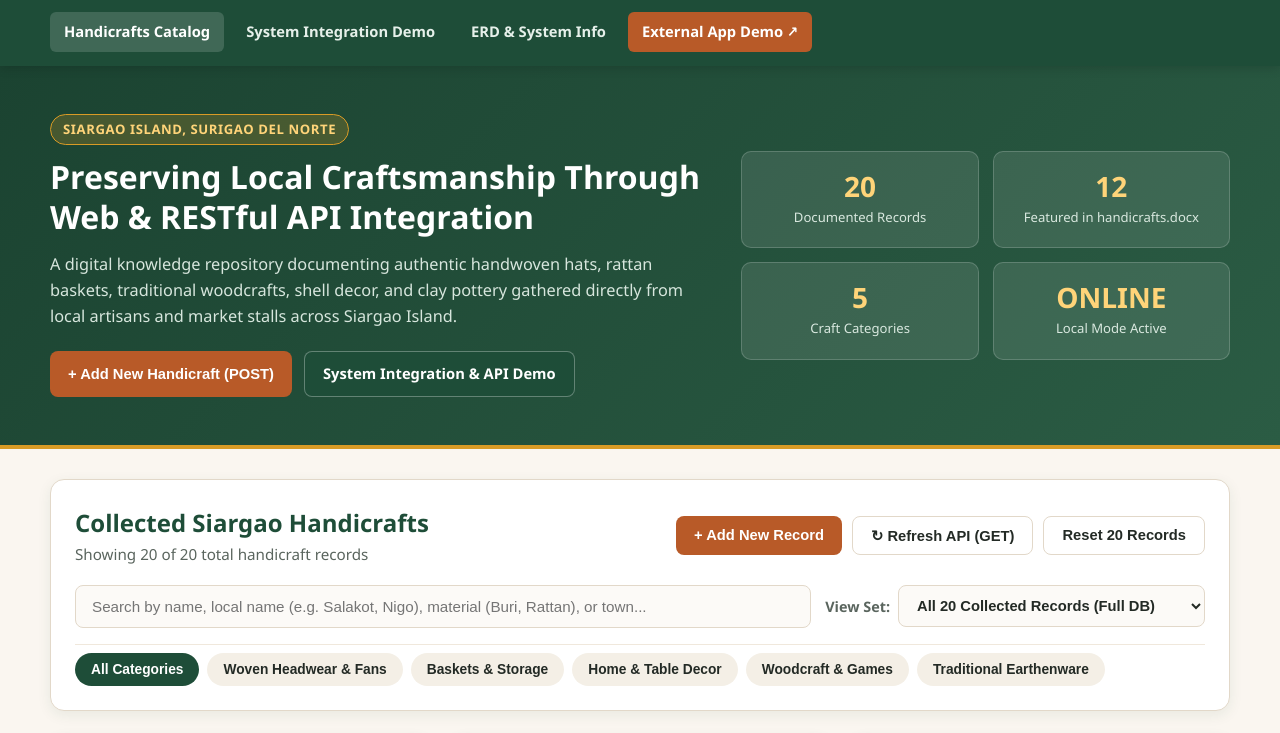
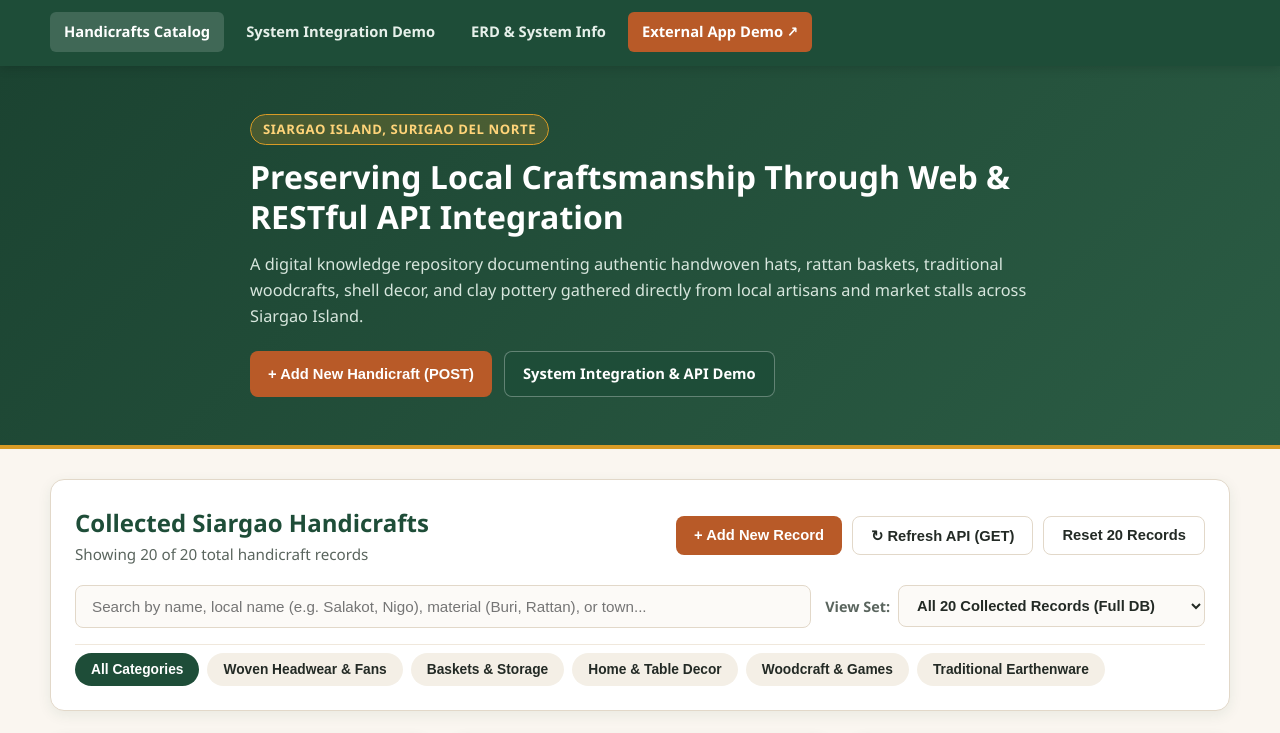
Before and after one commit to YvezXD/SystemIntegFinals, a plain HTML site: page index.html in a window 1280 px wide. Shown: the part 61-794 px from the top of the page. Drawn offline with Linux system fonts and the light colour scheme; no server answers.

Commit message:
Remove hero summary stat cards from index.html

```diff
--- a/index.html
+++ b/index.html
@@ -55,26 +55,6 @@
           <a href="system-integration.html" class="btn btn-secondary">
             System Integration &amp; API Demo
           </a>
-        </div>
-      </div>
-
-      <!-- Summary Counters (Automatically updated by script.js) -->
-      <div class="hero-stats">
-        <div class="stat-card">
-          <span class="stat-number" id="stat-total-records">20</span>
-          <span class="stat-label">Documented Records</span>
-        </div>
-        <div class="stat-card">
-          <span class="stat-number" id="stat-docx-records">12</span>
-          <span class="stat-label">Featured in handicrafts.docx</span>
-        </div>
-        <div class="stat-card">
-          <span class="stat-number">5</span>
-          <span class="stat-label">Craft Categories</span>
-        </div>
-        <div class="stat-card">
-          <span class="stat-number" id="stat-api-status">ONLINE</span>
-          <span class="stat-label" id="stat-api-mode">REST API Connected</span>
         </div>
       </div>
     </div>
--- a/style.css
+++ b/style.css
@@ -158,9 +158,8 @@ code {
 
 .hero-grid {
   display: grid;
-  grid-template-columns: 1.35fr 1fr;
-  gap: 32px;
-  align-items: center;
+  grid-template-columns: 1fr;
+  max-width: 820px;
 }
 
 .island-tag {
```
